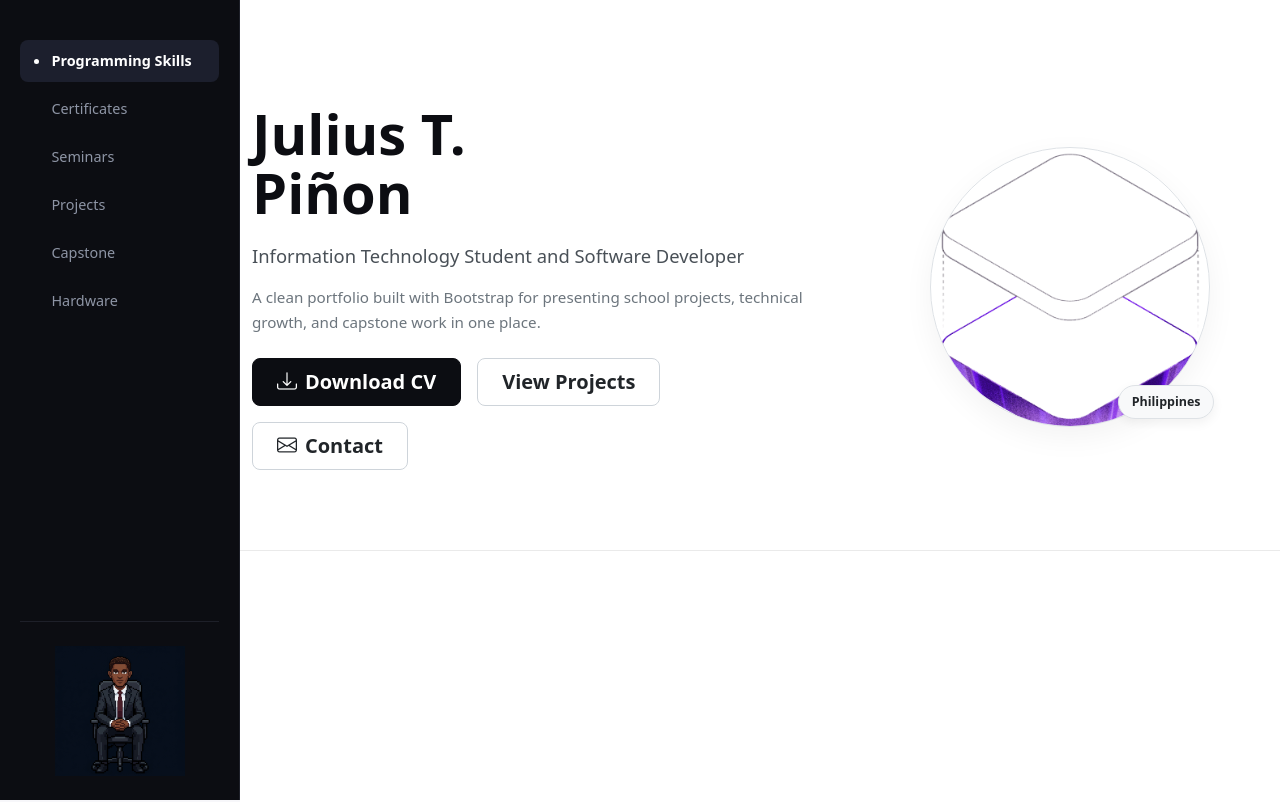
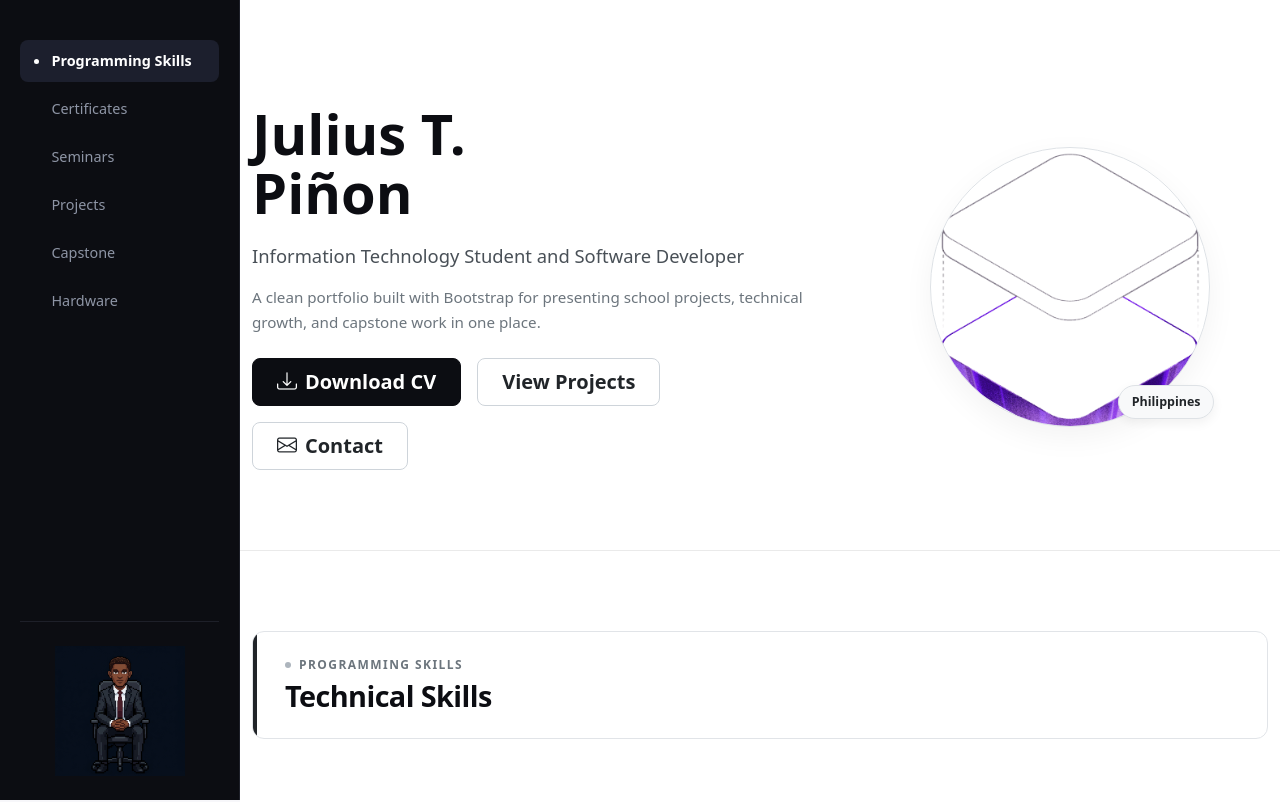
Before and after one commit to eltocmo0115/juliusPortfolio, a React (Vite) app: page / in a window 1280 px wide. Shown: the top 802 px of the page. Built offline with nearby package versions, Linux system fonts and the light colour scheme.

Commit message:
fix: restore section titles visibility by linking useScrollAnimation ref to heading cards

```diff
--- a/src/components/ui/SectionHeading.jsx
+++ b/src/components/ui/SectionHeading.jsx
@@ -1,3 +1,5 @@
+import { useScrollAnimation } from '@/hooks/useScrollAnimation'
+
 /**
  * SectionHeading — shared minimalist card-based heading.
  * Features a solid dark vertical accent bar on the left edge.
@@ -5,8 +7,10 @@
  * @param {{ eyebrow: string, title: string, description?: string }} props
  */
 function SectionHeading({ eyebrow, title, description }) {
+  const ref = useScrollAnimation()
+
   return (
-    <div className="section-heading-card animate-on-scroll">
+    <div ref={ref} className="section-heading-card animate-on-scroll">
       <p className="section-header-eyebrow">{eyebrow}</p>
       <h2 className="section-header-title">{title}</h2>
       {description ? <p className="section-header-desc">{description}</p> : null}
```
